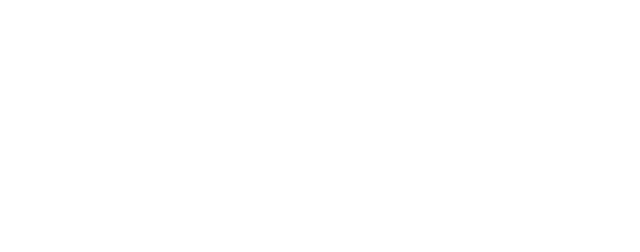
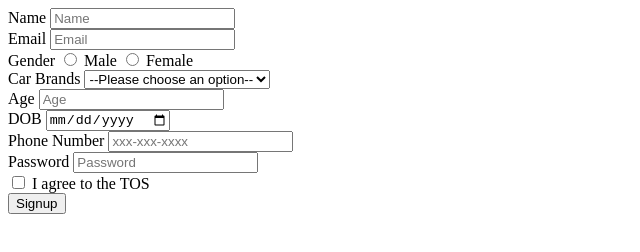
Before and after one commit to acciojob/signup-form-car-Anuradha-A-H, a website: page main.html in a window 1280 px wide. Shown: the whole page, without its empty margins (0-640 px from the left). Drawn offline with Linux system fonts and the light colour scheme.

Commit message:
created a submission

```diff
--- a/main.html
+++ b/main.html
@@ -6,7 +6,56 @@
 	<link rel="stylesheet" href="styles.css">
 </head>
 
-<body>
+<body><form method="POST" action="submit_signup">
+    <div>
+        <label for="name">Name</label>
+        <input type="text" id="name" name="name" placeholder="Name" required>
+    </div>
+    <div>
+        <label for="email">Email</label>
+        <input type="email" id="email" name="email" placeholder="Email" required>
+    </div>
+    <div>
+        <label for="gender">Gender</label>
+        <input type="radio" id="gender_m" name="gender" value="male" required>
+        <label for="gender_m">Male</label>
+        <input type="radio" id="gender_f" name="gender" value="female" required>
+        <label for="gender_f">Female</label>
+    </div>
+	  <div>
+        <label for="card">Car Brands</label>
+        <select id="cars" name="cars" required>
+            <option value=""> --Please choose an option-- </option>
+            <option value="toyota">Toyota</option>
+            <option value="honda">Honda</option>
+            <option value="ford">Ford</option>
+            <!-- Add more options as needed -->
+        </select>
+    </div>
+    <div>
+        <label for="age">Age</label>
+        <input type="number" id="age" name="age" placeholder="Age" required>
+    </div>
+	    <div>
+        <label for="dob">DOB</label>
+        <input type="date" id="dob" name="dob" placeholder="Date of Birth" required>
+    </div>
+    <div>
+        <label for="tel">Phone Number</label>
+        <input type="tel" id="tel" name="tel" placeholder="xxx-xxx-xxxx">
+    </div>
+    <div>
+        <label for="password">Password</label>
+        <input type="password" id="password" name="password" placeholder="Password" required>
+    </div>
+    <div>
+        <input type="checkbox" id="tos" name="tos" required>
+        <label for="tos">I agree to the TOS</label>
+    </div>
+    <div>
+        <input type="submit" value="Signup">
+    </div>
+</form>
 	<!-- the entire body must be written by student -->
     <script type="text/javascript" src="./script.js">
 </script>
```
